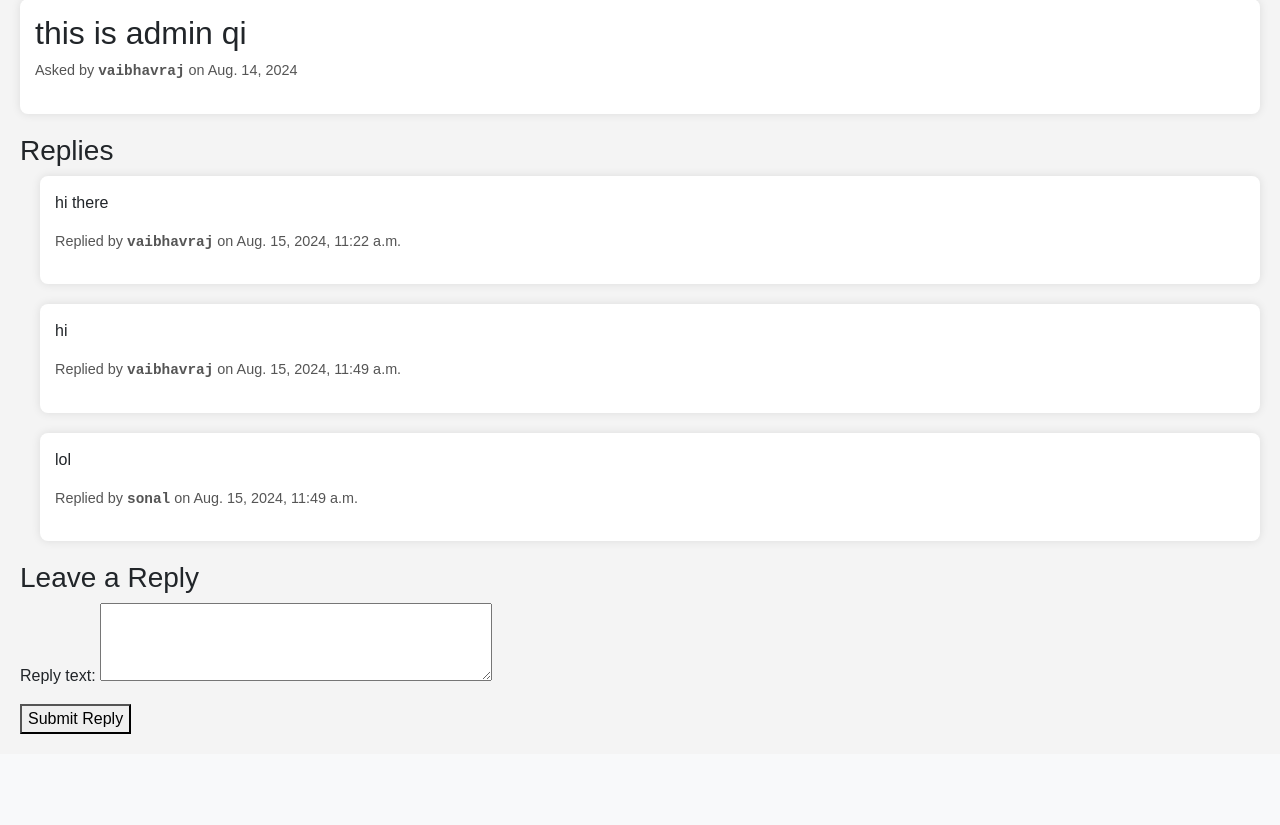
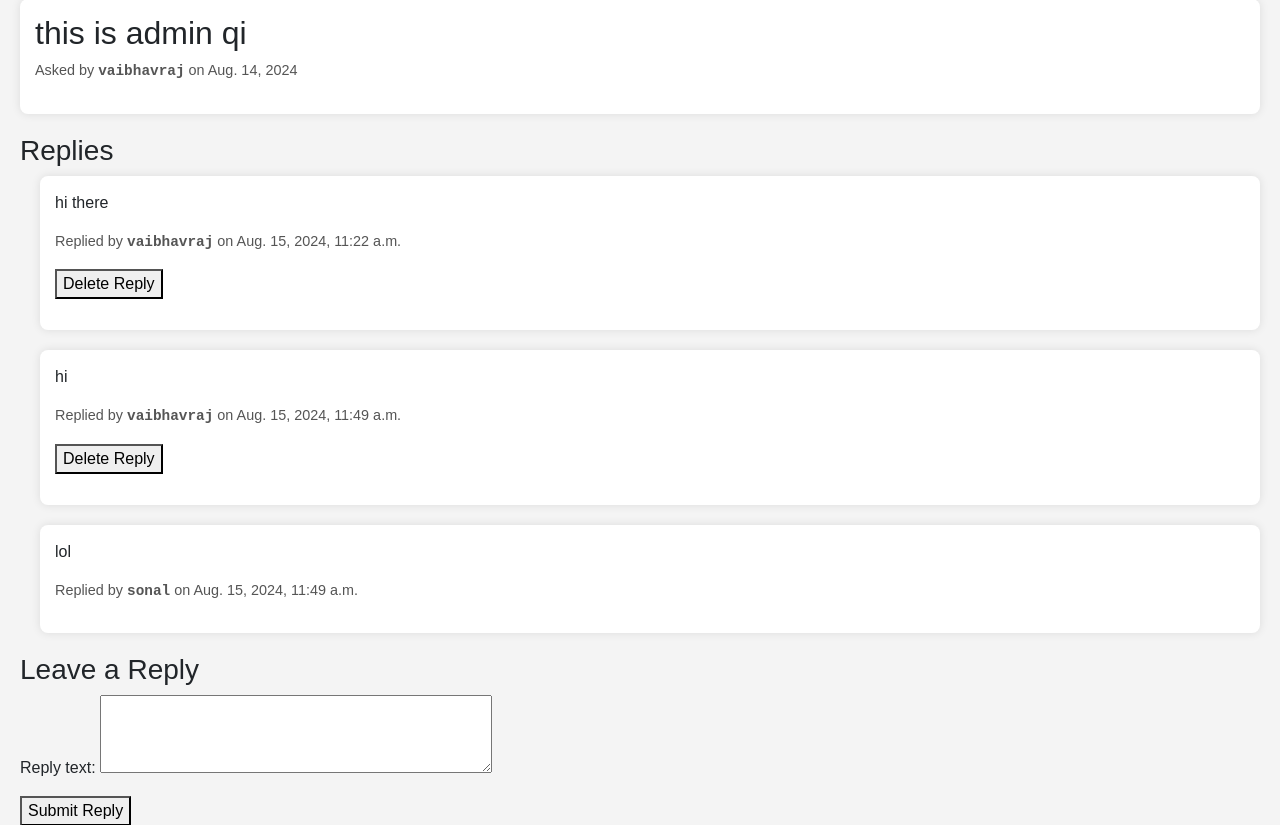
Before and after one commit to vaibhavRaj7667/sem_project, a Django app: page /question/23/ in a window 1280 px wide. Shown: the part 77-902 px from the top of the page. Before the commit the page ends 811 px from the top, so only its background shows below. Run offline with Django 5.2, Linux system fonts and the light colour scheme; a user stored in the database is signed in; data comes from the database, SQL or seed files in the repository; both versions use the stored data as it was after the commit.

Commit message:
delete/reply

```diff
--- a/campus_connect/student/templates/question_detail.html
+++ b/campus_connect/student/templates/question_detail.html
@@ -52,6 +52,15 @@
         <p class="reply-info">
           Replied by <span class="username">{{ reply.user.username }}</span> on
           {{ reply.created_on }}
+
+          {% if request.user == reply.user %}
+          <form action="{% url 'delete_reply' reply.id %}" method="POST" style="display: inline">
+              {% csrf_token %}
+              <button type="submit">Delete Reply</button>
+          </form>
+          {% endif %}
+
+
         </p>
       </div>
       {% empty %}
--- a/campus_connect/student/urls.py
+++ b/campus_connect/student/urls.py
@@ -11,5 +11,5 @@ urlpatterns=[
     path('question/<int:question_id>/', views.question_detail, name='question_detail'),
     #path('reply/delete/<int:reply_id>/', views.delete_reply, name='delete_reply'),
     # path('question/<int:question_id>/',views.question_detail,name='question_detail'),
-
+    path('reply/delete/<int:reply_id>/', views.delete_reply, name='delete_reply'),
 ]
--- a/campus_connect/student/views.py
+++ b/campus_connect/student/views.py
@@ -95,10 +95,21 @@ def question_detail(request, question_id):
         'form': form
     })
 
+# @login_required
+# def delete_reply(request, reply_id):
+#     reply = get_object_or_404(reply, id=reply_id, user=request.user)
+#     if request.method == "POST":
+#         reply.delete()
+#         return redirect('question_detail', question_id=reply.question.id)
+#     return redirect('question_detail', question_id=reply.question.id)
+
 @login_required
 def delete_reply(request, reply_id):
-    reply = get_object_or_404(reply, id=reply_id, user=request.user)
+    reply_obj = get_object_or_404(reply, id=reply_id, user=request.user)
+
     if request.method == "POST":
-        reply.delete()
-        return redirect('question_detail', question_id=reply.question.id)
+        #question_id = reply.question.id  # Save the question ID before deleting
+        reply_obj.delete()
+        return redirect('question_detail',question_id = reply_obj.question.id)
+
     return redirect('question_detail', question_id=reply.question.id)
```
Also changed, not shown: campus_connect/db.sqlite3.
